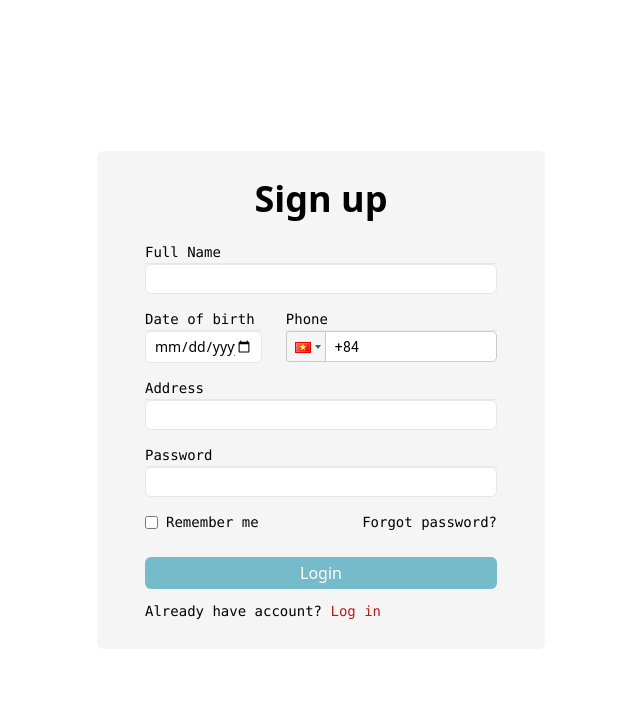
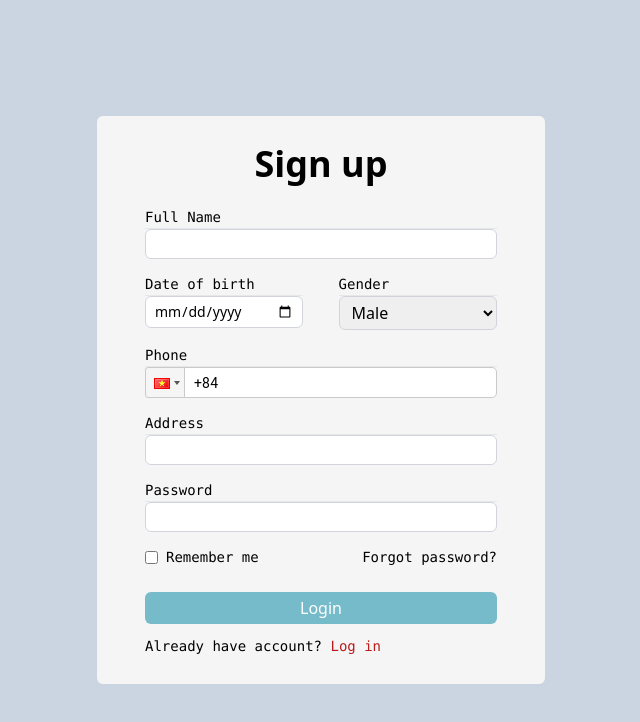
Before and after one commit to ndungminh2003/Dental-Clinic, a React (Create React App) app in the folder client/: page /sign-up in a window 1280 px wide. Shown: the top 722 px of the page, without its empty margins (319-959 px from the left). Built offline with nearby package versions, Linux system fonts and the light colour scheme.

Commit message:
doctor
add header

```diff
--- a/client/src/components/Login.jsx
+++ b/client/src/components/Login.jsx
@@ -5,7 +5,7 @@ export default function Login({ bgcolor, ringcolor }) {
   return (
     <div className="w-full flex items-center	min-h-screen">
       <div className="w-full max-w-md mx-auto">
-        <div className=" bg-neutral-100 p-10 rounded-md  ">
+        <div className=" bg-white	p-10 rounded-md ">
           <h2 className="text-center text-5xl font-extrabold pb-10">Login</h2>
           <div>
             <div className="mb-4">
@@ -13,7 +13,7 @@ export default function Login({ bgcolor, ringcolor }) {
               <hr />
               <input
                 type="text"
-                className={`${ringcolor} w-full px-3 py-2 rounded-md focus:outline-none focus:ring-2 focus:ring-opacity-25 border`}
+                className={`${ringcolor} w-full px-3 py-2 rounded-md focus:outline-none focus:ring-2 focus:ring-opacity-25 border border-gray-300	`}
               ></input>
             </div>
             <div className="mb-4">
@@ -21,7 +21,7 @@ export default function Login({ bgcolor, ringcolor }) {
               <hr />
               <input
                 type="password"
-                className={` ${ringcolor} w-full px-3 py-2 rounded-md focus:outline-none focus:ring-2 focus:ring-opacity-25 border`}
+                className={` ${ringcolor} w-full px-3 py-2 rounded-md focus:outline-none focus:ring-2 focus:ring-opacity-25 border border-gray-300	`}
               ></input>
             </div>
             <div className="flex justify-between mb-6">
--- a/client/src/index.css
+++ b/client/src/index.css
@@ -11,6 +11,7 @@
   padding: 0.25rem 0.5rem;
   border-radius: 0.375rem; /* 6px */
   border-width: 1px;
+  border-color: rgb(209 213 219);
 }
 .input:focus {
   outline: 2px solid transparent;
--- a/client/src/pages/Dentist/Dentist.jsx
+++ b/client/src/pages/Dentist/Dentist.jsx
@@ -1,13 +1,16 @@
 import React from "react";
 import Sidebar from "./components/Sidebar";
 import { Outlet } from "react-router-dom";
-
+import Header from "./components/Header";
 export default function Dentist() {
   return (
     <div className ="flex flex-row">
       <Sidebar/>
-      <div className ="flex-grow p-5">
-        <Outlet />
+      <div className ="flex-grow">
+        <Header/>
+        <div >
+          <Outlet />
+        </div>
       </div>
     </div>
   );
--- /dev/null
+++ b/client/src/pages/Dentist/components/Header.jsx
@@ -0,0 +1,32 @@
+import React from 'react'
+import ArrowDropDownIcon from '@mui/icons-material/ArrowDropDown';
+import Menu from '@mui/material/Menu'
+import MenuItem from '@mui/material/MenuItem'
+
+export default function Header (){
+  const popupState = usePopupState({ variant: 'popover', popupId: 'demoMenu' })
+
+  return (
+    <div {...bindTrigger(popupState)} className ="w-full h-20  border-b	border-zinc-300 ">
+        <div className ="w-full h-full flex items-center justify-end pl-5 pr-10">
+          <div className =" flex border-[2px] border-Topaz rounded pl-5 pr-2 py-1 ">
+            <div>
+              <h1 className ="text-xs">Hello, Khanh</h1>
+              <h1 className ="text-sm font-medium">Dentist</h1>
+            </div>
+            <div className ="ml-2">
+              <ArrowDropDownIcon/>
+            </div>
+            <Menu
+              {...bindMenu(popupState)}
+              anchorOrigin={{ vertical: 'bottom', horizontal: 'left' }}
+              transformOrigin={{ vertical: 'top', horizontal: 'left' }}
+            >
+              <MenuItem onClick={popupState.close}>Cake</MenuItem>
+              <MenuItem onClick={popupState.close}>Death</MenuItem>
+            </Menu>
+          </div>
+        </div>
+    </div>
+  )
+}
--- a/client/src/pages/Dentist/pages/AllAppointments.jsx
+++ b/client/src/pages/Dentist/pages/AllAppointments.jsx
@@ -17,9 +17,9 @@ const AllAppointments = () => {
   ];
   return (
     <div className ="p-5 w-full">
-      <h1 className = "text-3xl font-bold uppercase mb-7">All appoinment</h1>
       <div>
       <MUIDataTable
+        title={"All appoinment"}
         data={data}
         columns={columns}
         options={options}
--- a/client/src/pages/Login/UserLogin.jsx
+++ b/client/src/pages/Login/UserLogin.jsx
@@ -2,7 +2,7 @@ import React from "react";
 import Login from "../../components/Login";
 export default function UserLogin() {
   return (
-    <div>
+    <div className ="bg-slate-300">
       <Login bgcolor={"bg-blue-hosta"} ringcolor={"focus:ring-blue-hosta"} />
     </div>
   );
--- a/client/src/pages/SignUp.jsx
+++ b/client/src/pages/SignUp.jsx
@@ -6,7 +6,7 @@ import 'react-phone-input-2/lib/style.css'
 export default function SignUp() {
   const [value,setValue] = useState();
   return (
-    <div className="w-full flex items-center min-h-screen	">
+    <div className="w-full flex items-center min-h-screen	bg-slate-300">
       <div className="w-full max-w-md mx-auto ">
         <div className=" bg-neutral-100 px-12 py-7 rounded-md  ">
           <h2 className="text-center text-4xl font-extrabold pb-5">Sign up</h2>
@@ -16,38 +16,46 @@ export default function SignUp() {
               <hr />
               <input
                 type="text"
-                className={`focus:ring-blue-hosta input focus:ring-opacity-25 `}
+                className={`focus:ring-blue-hosta input focus:ring-opacity-25  `}
               ></input>
             </div>
             <div className="mb-3 flex grow justify-between w-full">
-              <div className ="w-1/3">
+              <div className ="w-[45%]">
                 <label className="font-mono text-sm">Date of birth</label>
                 <hr />
                 <input
                   type="date"
-                  className={`focus:ring-blue-hosta px-2 py-1 input focus:ring-opacity-25 `}
+                  className={`focus:ring-blue-hosta px-2 py-1 input focus:ring-opacity-25  `}
                 ></input>
               </div>
-              <div className ="w-3/5 ">
-                <label className="font-mono text-sm">Phone</label>
+              <div className ="w-[45%]">
+                <label className="font-mono text-sm">Gender</label>
+                <hr />
+                <select className ="w-full  px-2 py-1 border border-gray-300 rounded-md">
+                  <option value="Male">Male</option>
+                  <option value="Female">Female</option>
+                </select>
+              </div>
+            </div>
+            <div className="mb-3">
+              <label className="font-mono text-sm">Phone</label>
                 <hr />
                 <PhoneInput
                   inputClass="!w-full !h-[31px]"
-                  // className={`focus:ring-blue-hosta w-full px-2 py-1 rounded-md focus:outline-none focus:ring-2 border focus:ring-opacity-25 `}
+                  // className={`focus:ring-blue-hosta w-full px-2 py-1 rounded-md focus:outline-none focus:ring-2 border focus:ring-opacity-25  `}
                   placeholder="Enter phone number"
                   country='vn'
                   regions={'asia'}
                   value={value}
                   onChange={setValue}
                   />
-              </div>
             </div>
             <div className="mb-3">
               <label className="font-mono text-sm">Address</label>
               <hr />
               <input
                 type="text"
-                className={`focus:ring-blue-hosta input focus:ring-opacity-25 `}
+                className={`focus:ring-blue-hosta input focus:ring-opacity-25  `}
               ></input>
             </div>
             <div className="mb-3">
@@ -55,7 +63,7 @@ export default function SignUp() {
               <hr />
               <input
                 type="password"
-                className={`focus:ring-blue-hosta input focus:ring-opacity-25 `}
+                className={`focus:ring-blue-hosta input focus:ring-opacity-25  `}
               ></input>
             </div>
             <div className="flex justify-between mb-6">
```
